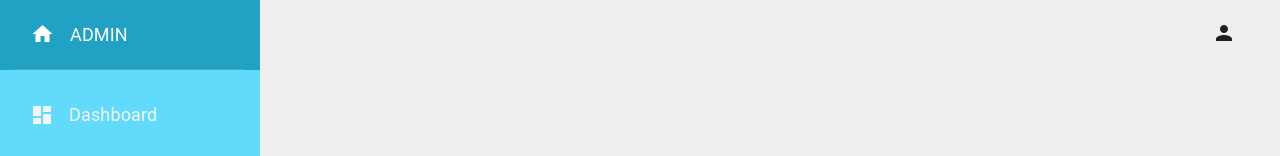
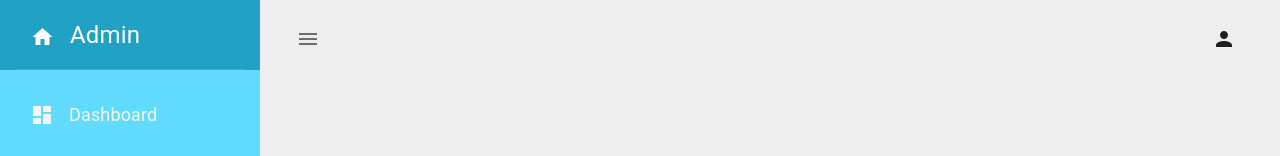
Before and after one commit to TapiwaMahachi/frontend-admin, a React (Create React App) app: page /admin in a window 1280 px wide. Shown: the top 156 px of the page. Built offline with nearby package versions, Linux system fonts and the light colour scheme; sample sign-in values are in the browser's storage.

Commit message:
:rocket: added drawer menu

```diff
--- a/src/components/Navbars/Navbar.tsx
+++ b/src/components/Navbars/Navbar.tsx
@@ -1,8 +1,8 @@
 import React from 'react';
-import IconButton from '@material-ui/core/IconButton';
+import classNames from 'classnames';
 import { Menu } from '@material-ui/icons';
 import {
-  AppBar, Button, Hidden, Toolbar,
+  AppBar, Button, Hidden, Toolbar, IconButton,
 } from '@material-ui/core';
 import { WithStyles, withStyles } from '@material-ui/core/styles';
 import { useLocation } from 'react-router-dom';
@@ -14,10 +14,14 @@ import { routeTypes } from '../../routes';
 interface NavbarProps extends WithStyles
 {
   handleDrawerToggle: () => void,
-  routes : routeTypes
+  handleClick: ()=>void,
+  routes: routeTypes
+  drawerOpen: boolean,
 }
 
-function Navbar({ routes, classes, handleDrawerToggle }
+function Navbar({
+  routes, classes, handleDrawerToggle, handleClick, drawerOpen,
+}
   : NavbarProps): React.ReactElement {
   const location = useLocation();
 
@@ -32,8 +36,18 @@ function Navbar({ routes, classes, handleDrawerToggle }
     return name;
   }
   return (
-    <AppBar className={classes.appBar}>
+    <AppBar className={classNames(classes.appBar, {
+      [classes.appBarShift]: drawerOpen,
+    })}
+    >
       <Toolbar className={classes.container}>
+        <Hidden smDown implementation="css">
+          <IconButton
+            onClick={handleClick}
+          >
+            <Menu />
+          </IconButton>
+        </Hidden>
         <div className={classes.flex}>
           <Button className={classes.title}>
             {makeBrand()}
--- a/src/components/Navbars/Navbarstyles.tsx
+++ b/src/components/Navbars/Navbarstyles.tsx
@@ -1,13 +1,34 @@
-import { createStyles } from '@material-ui/core';
+import { createStyles, StyleRules, Theme } from '@material-ui/core';
+import zIndex from '@material-ui/core/styles/zIndex';
+import { drawerWidth } from '../../globalStyles';
 
-const navbarStyles = createStyles({
+const navbarStyles = ({ transitions }: Theme)
+  : StyleRules<string> => createStyles({
+  // appBar: {
+  //   background: 'transparent',
+  //   boxShadow: 'none',
+  //   position: 'absolute',
+  //   width: '100%',
+  //   zIndex: 1000,
+  //   borderRadius: '3px',
+  // },
   appBar: {
+    zIndex: zIndex.drawer + 1,
     background: 'transparent',
     boxShadow: 'none',
-    position: 'absolute',
-    width: '100%',
-    zIndex: 1000,
-    borderRadius: '3px',
+    marginLeft: '25px',
+    transition: transitions.create(['width', 'margin'], {
+      easing: transitions.easing.sharp,
+      duration: transitions.duration.leavingScreen,
+    }),
+  },
+  appBarShift: {
+    marginLeft: drawerWidth,
+    width: `calc(100% - ${drawerWidth}px)`,
+    transition: transitions.create(['width', 'margin'], {
+      easing: transitions.easing.sharp,
+      duration: transitions.duration.enteringScreen,
+    }),
   },
   container: {
     paddingTop: '15px',
--- a/src/components/Sidebar/Sidebar.tsx
+++ b/src/components/Sidebar/Sidebar.tsx
@@ -19,15 +19,16 @@ interface SidebarProps extends WithStyles
 {
   routes: routeTypes,
   open: boolean,
+  drawerOpen: boolean,
   handleDrawerToggle: ()=>void,
 }
 function Sidebar({
   routes,
   classes,
   open,
+  drawerOpen,
   handleDrawerToggle,
-}
-  : SidebarProps): React.ReactElement {
+}: SidebarProps): React.ReactElement {
   const links = (
     <List className={classes.list}>
       {routes.map((prop) => (
@@ -57,15 +58,10 @@ function Sidebar({
 
   const brand = (
     <div className={classes.logo}>
-      <a
-        className={classes.logoLink}
-        href="/"
-      >
-        <div className={classes.logoImage}>
-          <HomeIcon className={classes.img} />
-        </div>
-        Admin
-      </a>
+      <div className={classes.logoImage}>
+        <HomeIcon className={classes.img} />
+      </div>
+      <h1 className={classes.logoText}>Admin</h1>
     </div>
   );
 
@@ -92,8 +88,15 @@ function Sidebar({
       </Hidden>
       <Hidden smDown implementation="css">
         <Drawer
+          className={classNames({
+            [classes.drawerPaper]: drawerOpen,
+            [classes.drawerClose]: !drawerOpen,
+          })}
           classes={{
-            paper: classNames(classes.drawerPaper),
+            paper: classNames({
+              [classes.drawerPaper]: drawerOpen,
+              [classes.drawerClose]: !drawerOpen,
+            }),
           }}
           variant="permanent"
           anchor="left"
--- a/src/components/Sidebar/SidebarStyles.tsx
+++ b/src/components/Sidebar/SidebarStyles.tsx
@@ -7,7 +7,9 @@ import
   whiteColor,
 } from '../../globalStyles';
 
-const sidebarStyles = ({ breakpoints, palette }: Theme)
+const sidebarStyles = ({
+  breakpoints, palette, transitions, spacing,
+}: Theme)
   : StyleRules<string> => createStyles({
   drawerPaper: {
     width: drawerWidth,
@@ -20,6 +22,10 @@ const sidebarStyles = ({ breakpoints, palette }: Theme)
     border: 'none',
     zIndex: 1,
     background: palette.primary.light,
+    transition: transitions.create('width', {
+      easing: transitions.easing.sharp,
+      duration: transitions.duration.enteringScreen,
+    }),
     [breakpoints.up('md')]: {
       width: drawerWidth,
       position: 'fixed',
@@ -43,6 +49,22 @@ const sidebarStyles = ({ breakpoints, palette }: Theme)
       transform: `translate3d(${drawerWidth}px, 0, 0)`,
     },
   },
+  drawerClose: {
+    transition: transitions.create('width', {
+      easing: transitions.easing.sharp,
+      duration: transitions.duration.leavingScreen,
+    }),
+    border: 'none',
+    background: palette.primary.light,
+    overflow: 'hidden',
+    width: spacing(5),
+    [breakpoints.up('sm')]: {
+      width: spacing(8),
+    },
+    '& h1': {
+      display: 'none',
+    },
+  },
   title: {
     color: '#FFF',
     height: 70,
@@ -60,7 +82,11 @@ const sidebarStyles = ({ breakpoints, palette }: Theme)
   logo: {
     position: 'relative',
     padding: '15px 15px',
+    display: 'flex',
+    alignItems: 'center',
+    height: '70px',
     zIndex: 4,
+    color: whiteColor,
     backgroundColor: palette.primary.dark,
     '&:after': {
       content: '""',
@@ -73,19 +99,8 @@ const sidebarStyles = ({ breakpoints, palette }: Theme)
       backgroundColor: `rgba(${hexToRgb(grayColor[6])}, 0.3)`,
     },
   },
-  logoLink: {
-    textTransform: 'uppercase',
-    padding: '5px 0',
-    display: 'block',
-    fontSize: '18px',
-    textAlign: 'left',
-    fontWeight: 400,
-    lineHeight: '30px',
-    textDecoration: 'none',
-    backgroundColor: 'transparent',
-    '&,&:hover': {
-      color: whiteColor,
-    },
+  logoText: {
+    margin: '0',
   },
   logoImage: {
     width: '30px',
@@ -96,7 +111,7 @@ const sidebarStyles = ({ breakpoints, palette }: Theme)
   },
   img: {
     width: '35px',
-    top: '22px',
+    top: '25px',
     position: 'absolute',
     verticalAlign: 'middle',
     border: '0',
--- a/src/layouts/Admin.tsx
+++ b/src/layouts/Admin.tsx
@@ -10,9 +10,13 @@ import routes from '../routes';
 
 function Admin({ classes }: WithStyles): React.ReactElement {
   const [open, setOpen] = React.useState(false);
+  const [drawerOpen, setDrawerOpen] = React.useState(true);
 
   const handleDrawerToggle = (): void => {
     setOpen(!open);
+  };
+  const handleClick = (): void => {
+    setDrawerOpen(!drawerOpen);
   };
   return (
     <div className={classes.wrapper}>
@@ -20,11 +24,14 @@ function Admin({ classes }: WithStyles): React.ReactElement {
         routes={routes}
         handleDrawerToggle={handleDrawerToggle}
         open={open}
+        drawerOpen={drawerOpen}
 
       />
       <div className={classes.mainPanel}>
         <Navbar
           handleDrawerToggle={handleDrawerToggle}
+          handleClick={handleClick}
+          drawerOpen={drawerOpen}
           routes={routes}
         />
         <div className={classes.content}>
```
